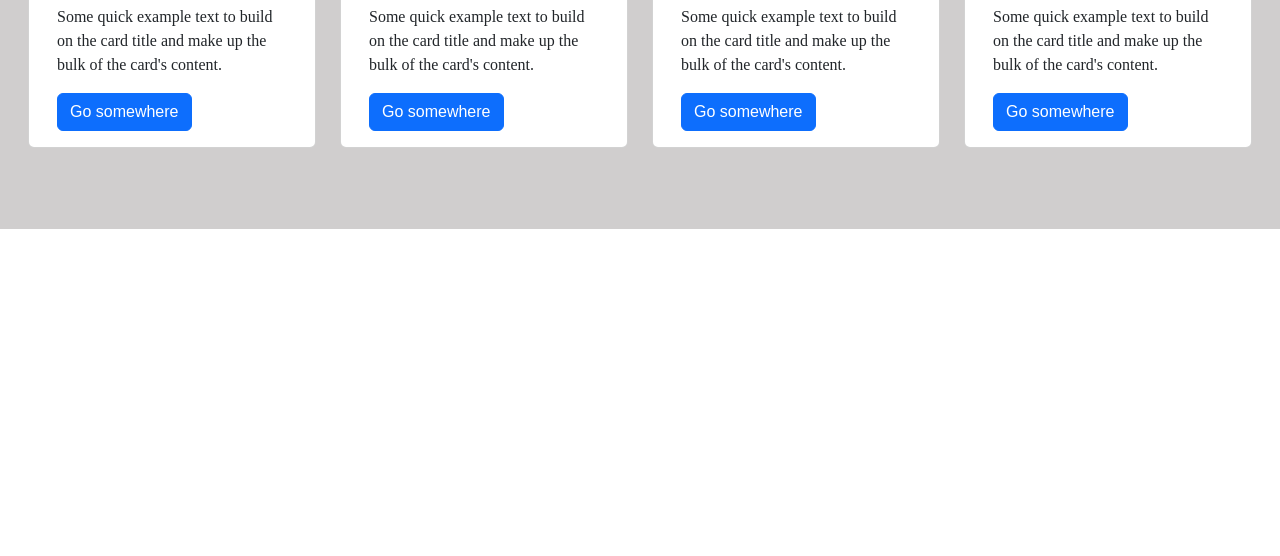
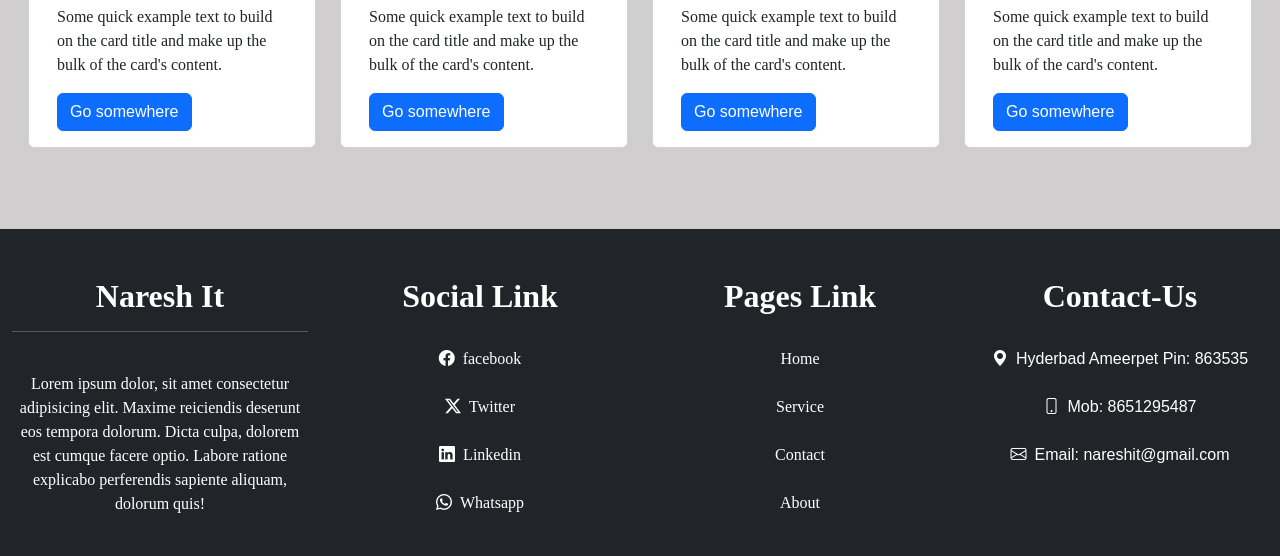
Before and after one commit to Nitishkrsahu/nareshit, a website: page public/index.html in a window 1280 px wide. Shown: the part 1425-1981 px from the top of the page. Before the commit the page ends 1654 px from the top, so only its background shows below. Drawn offline with nearby package versions, Linux system fonts and the light colour scheme.

Commit message:
footer design in index.html

```diff
--- a/public/index.html
+++ b/public/index.html
@@ -85,11 +85,21 @@
       </div>
       <div class="col-lg-6">
         <h1 class="animate pb-4">Lorem ipsum dolor sit amet consectetur</h1>
-        <p class="m-0 pb-2">Lorem ipsum, dolor sit amet consectetur adipisicing elit. Maiores minus voluptas quo enim soluta beatae officiis obcaecati eligendi eaque assumenda quaerat, est voluptatibus voluptates in adipisci rerum veniam, nobis laudantium.
-          Lorem ipsum, dolor sit amet consectetur adipisicing elit. Maiores minus voluptas quo enim soluta beatae officiis obcaecati eligendi eaque assumenda quaerat, est voluptatibus voluptates in adipisci rerum veniam, nobis laudantium.
-          Lorem ipsum, dolor sit amet consectetur adipisicing elit. Maiores minus voluptas quo enim soluta beatae officiis obcaecati eligendi eaque assumenda quaerat, est voluptatibus voluptates in adipisci rerum veniam, nobis laudantium.
-          Lorem ipsum, dolor sit amet consectetur adipisicing elit. Maiores minus voluptas quo enim soluta beatae officiis obcaecati eligendi eaque assumenda quaerat, est voluptatibus voluptates in adipisci rerum veniam, nobis laudantium.
-          Lorem ipsum, dolor sit amet consectetur adipisicing elit. Maiores minus voluptas quo enim soluta beatae officiis obcaecati eligendi eaque assumenda quaerat, est voluptatibus voluptates in adipisci rerum veniam, nobis laudantium.
+        <p class="m-0 pb-2">Lorem ipsum, dolor sit amet consectetur adipisicing elit. Maiores minus voluptas quo enim
+          soluta beatae officiis obcaecati eligendi eaque assumenda quaerat, est voluptatibus voluptates in adipisci
+          rerum veniam, nobis laudantium.
+          Lorem ipsum, dolor sit amet consectetur adipisicing elit. Maiores minus voluptas quo enim soluta beatae
+          officiis obcaecati eligendi eaque assumenda quaerat, est voluptatibus voluptates in adipisci rerum veniam,
+          nobis laudantium.
+          Lorem ipsum, dolor sit amet consectetur adipisicing elit. Maiores minus voluptas quo enim soluta beatae
+          officiis obcaecati eligendi eaque assumenda quaerat, est voluptatibus voluptates in adipisci rerum veniam,
+          nobis laudantium.
+          Lorem ipsum, dolor sit amet consectetur adipisicing elit. Maiores minus voluptas quo enim soluta beatae
+          officiis obcaecati eligendi eaque assumenda quaerat, est voluptatibus voluptates in adipisci rerum veniam,
+          nobis laudantium.
+          Lorem ipsum, dolor sit amet consectetur adipisicing elit. Maiores minus voluptas quo enim soluta beatae
+          officiis obcaecati eligendi eaque assumenda quaerat, est voluptatibus voluptates in adipisci rerum veniam,
+          nobis laudantium.
         </p>
         <button class="btn btn-warning">Know More</button>
       </div>
@@ -136,5 +146,54 @@
       </div>
     </div>
   </section>
+
+
+  <footer>
+    <div class="row container-fluid text-center bg-dark text-white pt-4 pb-4 p-0 m-0">
+      <div class="col-12 col-sm-6 col-md-4 col-lg-3">
+        <h2 class="pt-4 fw-bold">Naresh It</h2>
+        <hr>
+        <p class="pt-4">Lorem ipsum dolor, sit amet consectetur adipisicing elit. Maxime reiciendis deserunt eos tempora
+          dolorum. Dicta culpa, dolorem est cumque facere optio. Labore ratione explicabo perferendis sapiente aliquam,
+          dolorum quis!</p>
+      </div>
+      <div class="col-12 col-sm-6 col-md-4 col-lg-3">
+        <h2 class="pt-4 fw-bold">Social Link</h2>
+        <ul class="list-group" style="list-style: none;">
+          <li class="pt-4"><span class="bi bi-facebook"><span class="ps-2"><a href="">facebook</a></span></span></li>
+          <li class="pt-4"><span class="bi bi-twitter-x"><span class="ps-2"><a href="">Twitter</a></span></span></li>
+          <li class="pt-4"><span class="bi bi-linkedin"><span class="ps-2"><a href="">Linkedin</a></span></span></li>
+          <li class="pt-4"><span class="bi bi-whatsapp"><span class="ps-2"><a href="">Whatsapp</a></span></span></li>
+        </ul>
+      </div>
+      <div class="col-12 col-sm-6 col-md-4 col-lg-3">
+        <h2 class="pt-4 fw-bold">Pages Link</h2>
+        <ul class="list-group" style="list-style: none;">
+          <li class="pt-4"><a href="index.html">Home</a></li>
+          <li class="pt-4"><a href="service.html">Service</a></li>
+          <li class="pt-4"><a href="contact-us.html">Contact</a></li>
+          <li class="pt-4"><a href="about.html">About</a></li>
+        </ul>
+      </div>
+      <div class="col-12 col-sm-6 col-md-4 col-lg-3">
+        <address>
+          <h2 class="pt-4 fw-bold">Contact-Us</h2>
+          <div class="pt-4">
+            <span class="pt-4 bi bi-geo-alt-fill"><span class="ps-2"><a href="https://www.google.co.in/maps">Hyderbad
+                  Ameerpet Pin: 863535</a></span></span>
+          </div>
+          <div class="pt-4">
+            <span class="pt-4 bi bi-phone"><span class="ps-2">Mob: <a
+                  href="tel:+918651295487">8651295487</a></span></span>
+          </div>
+          <div class="pt-4">
+            <span class="pt-4 bi bi-envelope"><span class="ps-2">Email: <a
+                  href="mailto:nareshit@gmail.com">nareshit@gmail.com</a></span></span>
+          </div>
+        </address>
+      </div>
+    </div>
+  </footer>
 </body>
+
 </html>
--- a/src/index.css
+++ b/src/index.css
@@ -15,6 +15,10 @@ section{
 }
 .section-2{
     background-color: rgb(135, 96, 46)!important;
+}
+a{
+    text-decoration: none;
+    color: white;
 }
 @media (min-width: 992px) { /* Desktop screen ke liye */
     .carousel-inner img {
```
